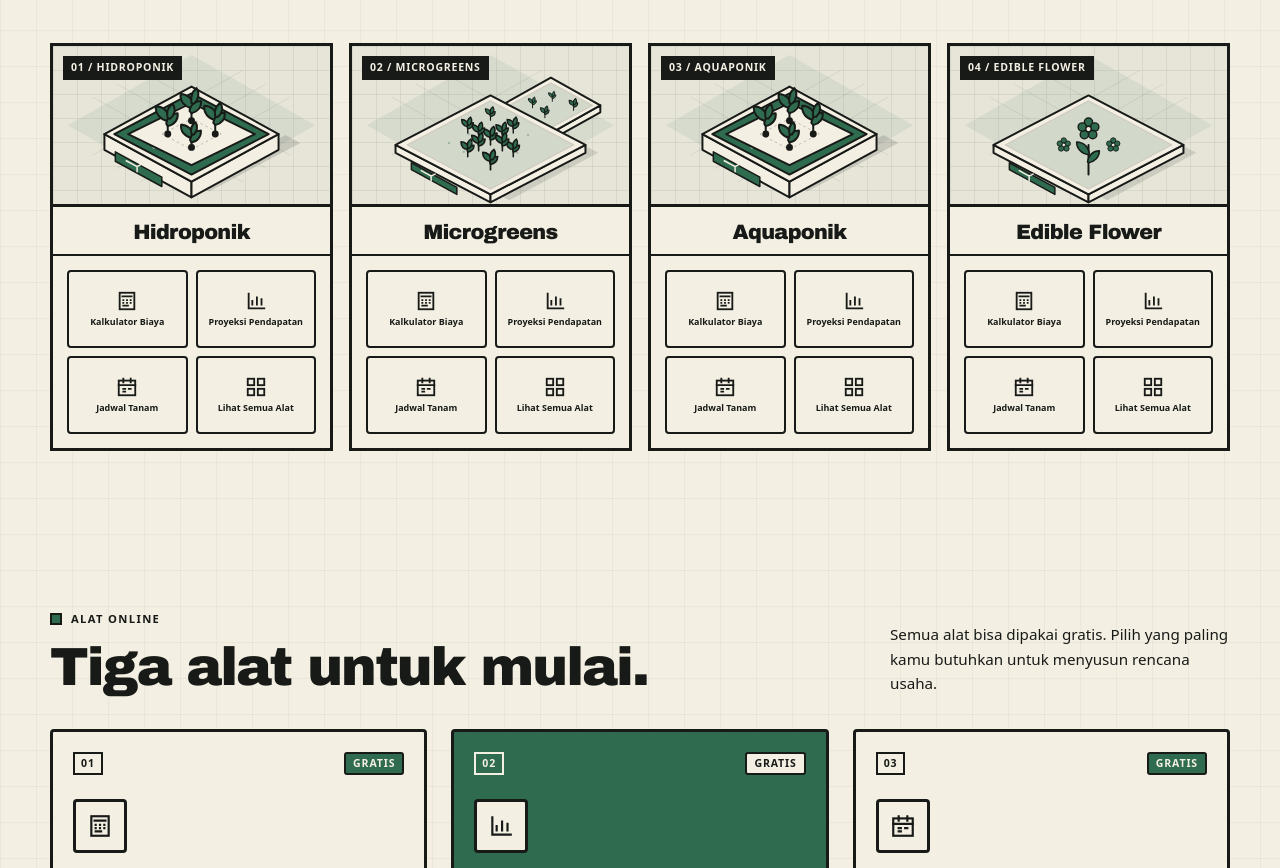
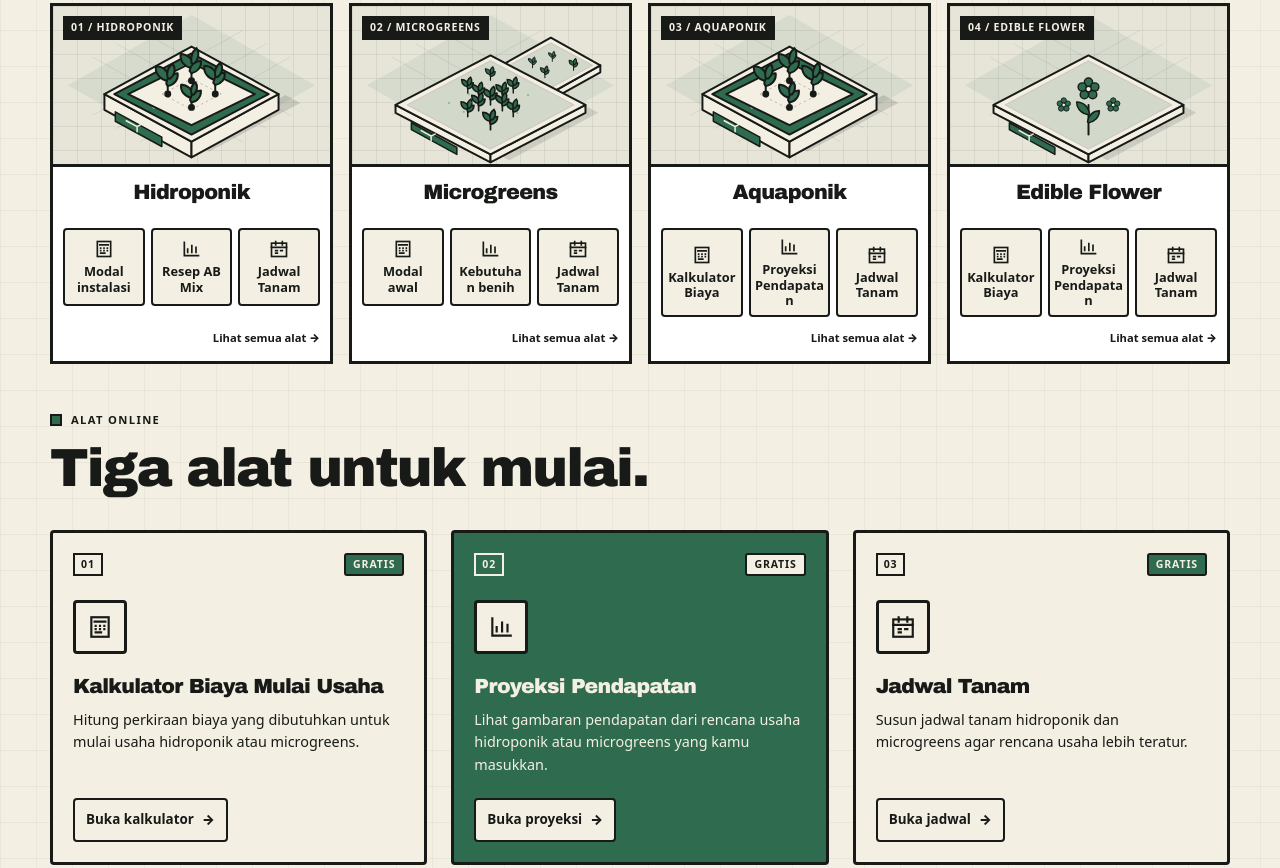
Before and after one commit to kebunsaku/tanihelp, a plain HTML site: page index.html in a window 1280 px wide. Shown: the part 654-1522 px from the top of the page. Drawn offline with Linux system fonts and the light colour scheme.

Commit message:
update 19 nov 2026

```diff
--- a/index.html
+++ b/index.html
@@ -23,7 +23,7 @@
     }
     html {
       scroll-behavior: smooth;
-      scroll-padding-top: 92px;
+      scroll-padding-top: 76px;
     }
     body {
       margin: 0;
@@ -102,8 +102,8 @@
       align-items: center;
       justify-content: space-between;
       gap: 16px;
-      min-height: 100px;
-      padding-block: 10px;
+      min-height: 64px;
+      padding-block: 8px;
     }
     .brand {
       display: inline-flex;
@@ -111,7 +111,7 @@
       gap: 10px;
       min-width: 0;
       width: 350px;
-      height: 100px;
+      height: 64px;
       color: var(--ink);
       text-decoration: none;
     }
@@ -129,13 +129,20 @@
       height: 22px;
     }
     .brand-name {
-      max-width: 150px;
+      max-width: 210px;
       overflow-wrap: anywhere;
-      font-size: 0.65rem;
+      font-size: 0.72rem;
       font-weight: 900;
-      letter-spacing: 0.025em;
+      letter-spacing: 0.02em;
       line-height: 1.18;
       text-transform: uppercase;
+    }
+    .brand-by {
+      display: block;
+      font-size: 0.78em;
+      font-weight: 700;
+      letter-spacing: 0.05em;
+      opacity: 0.72;
     }
     .site-nav {
       display: flex;
@@ -184,7 +191,7 @@
     .hero {
       position: relative;
       overflow: hidden;
-      padding: 42px 0 50px;
+      padding: 42px 0 15px;
     }
     .hero-grid {
       display: grid;
@@ -320,22 +327,23 @@
     }
     .crop-title {
       margin: 0;
-      padding: 14px 14px 10px;
+      padding: 14px 10px 12px;
+      background: #fff;
       font-size: clamp(1.05rem, 1.8vw, 1.3rem);
       line-height: 1.1;
-      border-bottom: 2px solid var(--ink);
       text-align: center;
     }
     .crop-body {
       display: flex;
       flex: 1;
       flex-direction: column;
-      padding: 14px;
+      padding: 12px 10px;
+      background: #fff;
     }
     .crop-tools {
       display: grid;
-      grid-template-columns: repeat(2, minmax(0, 1fr));
-      gap: 8px;
+      grid-template-columns: repeat(3, minmax(0, 1fr));
+      gap: 6px;
       margin: 0;
       padding: 0;
       list-style: none;
@@ -343,6 +351,7 @@
     .crop-tools li {
       margin: 0;
       display: flex;
+      min-width: 0;
     }
     .crop-tool-btn {
       display: flex;
@@ -351,15 +360,17 @@
       align-items: center;
       justify-content: center;
       gap: 5px;
+      min-width: 0;
       min-height: 78px;
-      padding: 8px 5px;
+      padding: 7px 4px;
       border: 2px solid var(--ink);
       border-radius: 4px;
       background: var(--paper);
       color: var(--ink);
-      font-size: 0.56rem;
-      font-weight: 900;
+      font-size: 0.8rem;
+      font-weight: 700;
       line-height: 1.2;
+      overflow-wrap: anywhere;
       text-align: center;
       text-decoration: none;
       transition: background-color 0.15s ease, color 0.15s ease;
@@ -370,13 +381,28 @@
       color: var(--paper);
     }
     .crop-tool-btn svg {
-      width: 22px;
-      height: 22px;
+      width: 20px;
+      height: 20px;
       flex-shrink: 0;
+    }
+    .crop-see-all {
+      align-self: flex-end;
+      margin-top: auto;
+      padding-top: 12px;
+      border-bottom: 2px solid transparent;
+      color: var(--ink);
+      font-size: 0.7rem;
+      font-weight: 900;
+      text-align: right;
+      text-decoration: none;
+    }
+    .crop-see-all:hover,
+    .crop-see-all:focus-visible {
+      border-bottom-color: var(--ink);
     }
     /* Shared section styles */
     .section {
-      padding: 56px 0;
+      padding: 17px 0;
     }
     .section-head {
       display: grid;
@@ -406,11 +432,6 @@
       margin: 0;
       font-size: clamp(1.85rem, 5.5vw, 3.35rem);
       line-height: 1.05;
-    }
-    .section-intro {
-      margin: 0;
-      font-size: 0.95rem;
-      line-height: 1.6;
     }
     /* Tools */
     .tool-grid {
@@ -767,18 +788,15 @@
         width: min(calc(100% - 48px), var(--max));
       }
       .brand-name {
-        max-width: 190px;
-        font-size: 0.71rem;
+        max-width: 210px;
+        font-size: 0.78rem;
       }
     }
     @media (min-width: 820px) {
       .section {
-        padding: 78px 0;
+        padding: 23px 0;
       }
       .section-head {
-        grid-template-columns: minmax(0, 1fr) minmax(260px, 340px);
-        align-items: end;
-        gap: 40px;
         margin-bottom: 34px;
       }
       .audience-panel {
@@ -803,7 +821,7 @@
     }
     @media (min-width: 900px) {
       .hero {
-        padding: 76px 0 82px;
+        padding: 76px 0 25px;
       }
       .hero-grid {
         gap: 56px;
@@ -845,6 +863,8 @@
       /* Mobile: put nav-cta beside brand-name, reduce size */
       .site-header .header-inner {
         display: grid;
+        min-height: 0;
+        padding-block: 6px;
         grid-template-columns: 1fr auto;
         grid-template-areas:
           "brand cta";
@@ -855,7 +875,7 @@
       .site-header .brand {
         grid-area: brand;
         width: auto;
-        height: 72px;
+        height: 44px;
         gap: 8px;
       }
       .site-header .brand-mark {
@@ -915,7 +935,7 @@
             <path d="M12 18c0-3.6-2.9-6.5-6.5-6.5 0 3.6 2.9 6.5 6.5 6.5Z"></path>
           </svg>
         </span>
-        <span class="brand-name">[NEEDS INPUT: nama situs]</span>
+        <span class="brand-name">tanihelp <span class="brand-by">by kebunsaku</span></span>
       </a>
       <nav class="site-nav" id="site-nav" aria-label="Navigasi utama">
         <ul>
@@ -1004,7 +1024,7 @@
                         <rect x="4" y="3" width="16" height="18"></rect>
                         <path d="M7 7h10M8 11h.01M12 11h.01M16 11h.01M8 14h.01M12 14h.01M16 14h.01M8 17h5"></path>
                       </svg>
-                      <span>Kalkulator Biaya</span>
+                      <span>Modal instalasi</span>
                     </a>
                   </li>
                   <li>
@@ -1013,7 +1033,7 @@
                         <path d="M4 20V4M4 20h17"></path>
                         <path d="M8 16v-4M13 16V8M18 16v-6"></path>
                       </svg>
-                      <span>Proyeksi Pendapatan</span>
+                      <span>Resep AB Mix</span>
                     </a>
                   </li>
                   <li>
@@ -1025,18 +1045,8 @@
                       <span>Jadwal Tanam</span>
                     </a>
                   </li>
-                  <li>
-                    <a class="crop-tool-btn" href="[NEEDS INPUT: URL halaman Lihat Semua Alat]" aria-label="Lihat semua alat untuk hidroponik">
-                      <svg viewBox="0 0 24 24" fill="none" stroke="currentColor" stroke-width="2" stroke-linecap="square" focusable="false">
-                        <rect x="3" y="3" width="7" height="7"></rect>
-                        <rect x="14" y="3" width="7" height="7"></rect>
-                        <rect x="3" y="14" width="7" height="7"></rect>
-                        <rect x="14" y="14" width="7" height="7"></rect>
-                      </svg>
-                      <span>Lihat Semua Alat</span>
-                    </a>
-                  </li>
                 </ul>
+                <a class="crop-see-all" href="[NEEDS INPUT: URL halaman Lihat Semua Alat]">Lihat semua alat <span aria-hidden="true">→</span></a>
               </div>
             </article>
             <!-- Microgreens -->
@@ -1107,7 +1117,7 @@
                         <rect x="4" y="3" width="16" height="18"></rect>
                         <path d="M7 7h10M8 11h.01M12 11h.01M16 11h.01M8 14h.01M12 14h.01M16 14h.01M8 17h5"></path>
                       </svg>
-                      <span>Kalkulator Biaya</span>
+                      <span>Modal awal</span>
                     </a>
                   </li>
                   <li>
@@ -1116,7 +1126,7 @@
                         <path d="M4 20V4M4 20h17"></path>
                         <path d="M8 16v-4M13 16V8M18 16v-6"></path>
                       </svg>
-                      <span>Proyeksi Pendapatan</span>
+                      <span>Kebutuhan benih</span>
                     </a>
                   </li>
                   <li>
@@ -1128,18 +1138,8 @@
                       <span>Jadwal Tanam</span>
                     </a>
                   </li>
-                  <li>
-                    <a class="crop-tool-btn" href="[NEEDS INPUT: URL halaman Lihat Semua Alat]" aria-label="Lihat semua alat untuk microgreens">
-                      <svg viewBox="0 0 24 24" fill="none" stroke="currentColor" stroke-width="2" stroke-linecap="square" focusable="false">
-                        <rect x="3" y="3" width="7" height="7"></rect>
-                        <rect x="14" y="3" width="7" height="7"></rect>
-                        <rect x="3" y="14" width="7" height="7"></rect>
-                        <rect x="14" y="14" width="7" height="7"></rect>
-                      </svg>
-                      <span>Lihat Semua Alat</span>
-                    </a>
-                  </li>
                 </ul>
+                <a class="crop-see-all" href="[NEEDS INPUT: URL halaman Lihat Semua Alat]">Lihat semua alat <span aria-hidden="true">→</span></a>
               </div>
             </article>
             <!-- Aquaponik -->
@@ -1226,18 +1226,8 @@
                       <span>Jadwal Tanam</span>
                     </a>
                   </li>
-                  <li>
-                    <a class="crop-tool-btn" href="[NEEDS INPUT: URL halaman Lihat Semua Alat]" aria-label="Lihat semua alat untuk aquaponik">
-                      <svg viewBox="0 0 24 24" fill="none" stroke="currentColor" stroke-width="2" stroke-linecap="square" focusable="false">
-                        <rect x="3" y="3" width="7" height="7"></rect>
-                        <rect x="14" y="3" width="7" height="7"></rect>
-                        <rect x="3" y="14" width="7" height="7"></rect>
-                        <rect x="14" y="14" width="7" height="7"></rect>
-                      </svg>
-                      <span>Lihat Semua Alat</span>
-                    </a>
-                  </li>
                 </ul>
+                <a class="crop-see-all" href="[NEEDS INPUT: URL halaman Lihat Semua Alat]">Lihat semua alat <span aria-hidden="true">→</span></a>
               </div>
             </article>
             <!-- Edible Flower -->
@@ -1309,18 +1299,8 @@
                       <span>Jadwal Tanam</span>
                     </a>
                   </li>
-                  <li>
-                    <a class="crop-tool-btn" href="[NEEDS INPUT: URL halaman Lihat Semua Alat]" aria-label="Lihat semua alat untuk edible flower">
-                      <svg viewBox="0 0 24 24" fill="none" stroke="currentColor" stroke-width="2" stroke-linecap="square" focusable="false">
-                        <rect x="3" y="3" width="7" height="7"></rect>
-                        <rect x="14" y="3" width="7" height="7"></rect>
-                        <rect x="3" y="14" width="7" height="7"></rect>
-                        <rect x="14" y="14" width="7" height="7"></rect>
-                      </svg>
-                      <span>Lihat Semua Alat</span>
-                    </a>
-                  </li>
                 </ul>
+                <a class="crop-see-all" href="[NEEDS INPUT: URL halaman Lihat Semua Alat]">Lihat semua alat <span aria-hidden="true">→</span></a>
               </div>
             </article>
           </div>
@@ -1334,7 +1314,6 @@
             <p class="kicker">Alat online</p>
             <h2 id="alat-title">Tiga alat untuk mulai.</h2>
           </div>
-          <p class="section-intro">Semua alat bisa dipakai gratis. Pilih yang paling kamu butuhkan untuk menyusun rencana usaha.</p>
         </div>
         <div class="tool-grid">
           <article class="tool-card">
@@ -1427,7 +1406,7 @@
                 <path d="M12 18c0-3.6-2.9-6.5-6.5-6.5 0 3.6 2.9 6.5 6.5 6.5Z"></path>
               </svg>
             </span>
-            <span class="brand-name">[NEEDS INPUT: nama situs]</span>
+            <span class="brand-name">tanihelp <span class="brand-by">by kebunsaku</span></span>
           </a>
           <p>Alat online gratis untuk masyarakat umum yang ingin memulai usaha hidroponik dan microgreens.</p>
         </div>
@@ -1446,7 +1425,7 @@
         </div>
       </div>
       <div class="footer-bottom">
-        <p>© 2026 [NEEDS INPUT: nama situs]</p>
+        <p>© 2026 tanihelp by kebunsaku</p>
         <div class="footer-legal">
           <a href="[NEEDS INPUT: URL kebijakan privasi]">Kebijakan privasi</a>
           <span>Sebagian tautan produk merupakan tautan afiliasi.</span>
```
